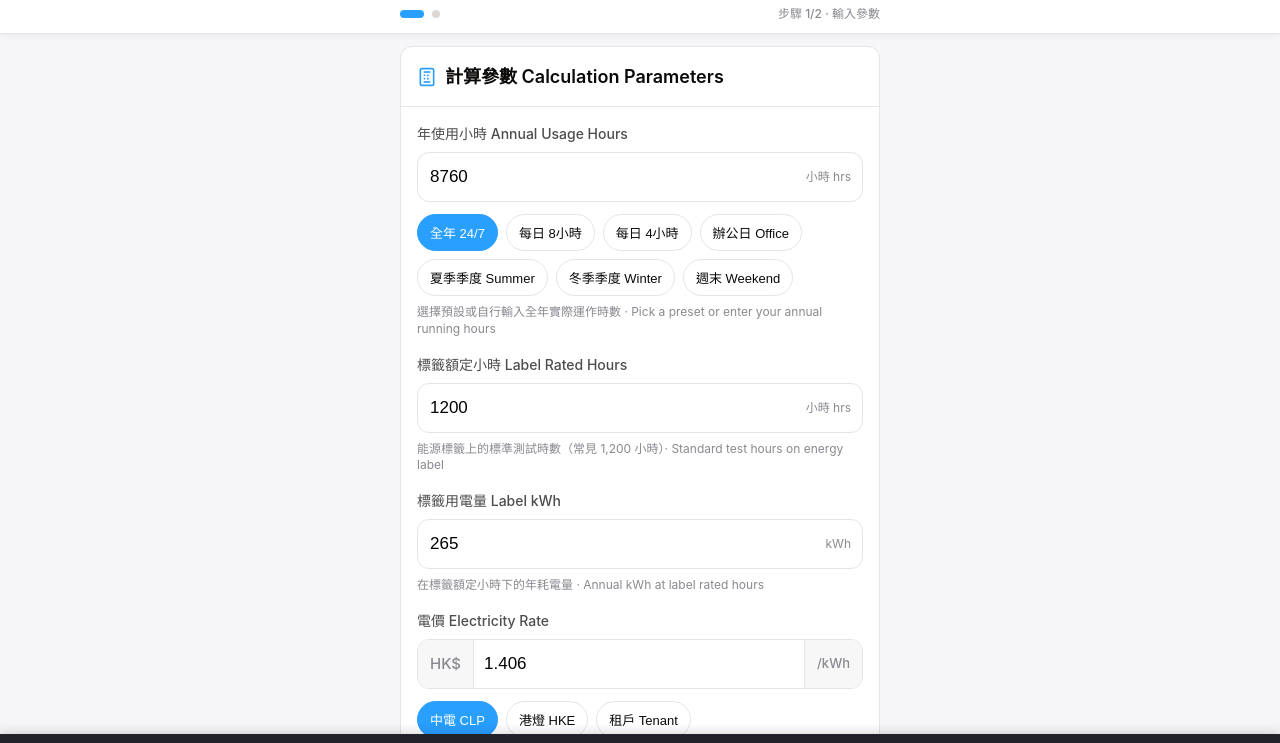
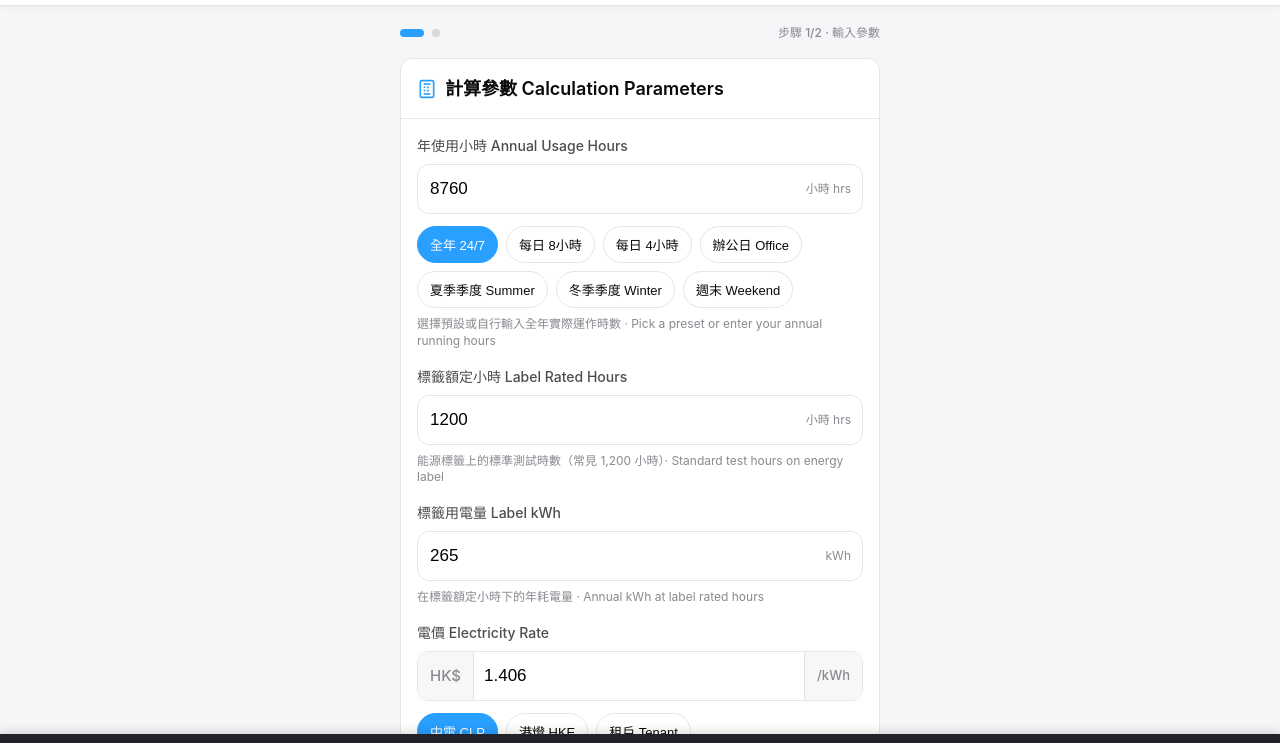
Before and after one commit to ralhkt/Hongkong-Appliance-Billing-Calculatorv2, a website: page index.html in a window 1280 px wide. Shown: the part 66-809 px from the top of the page. Drawn offline with Linux system fonts and the light colour scheme; no server answers.

Commit message:
Freeze only logo header bar, not step indicator
Move step dots out of the fixed top pane so only the app logo/title
stays pinned while scrolling; step indicator scrolls with form content.

```diff
--- a/index.html
+++ b/index.html
@@ -35,7 +35,7 @@
             --ios-bg: hsl(240, 20%, 97%);
             --radius: 0.75rem;
             --touch-target: 44px;
-            --top-pane-height: calc(7.25rem + env(safe-area-inset-top));
+            --top-pane-height: calc(4.5rem + env(safe-area-inset-top));
         }
 
         html {
@@ -142,7 +142,8 @@
             display: flex;
             align-items: center;
             gap: 0.5rem;
-            padding-bottom: 0.625rem;
+            padding: 0.375rem 0 0.75rem;
+            margin-bottom: 0.25rem;
         }
 
         .step-dot {
@@ -998,7 +999,7 @@
         <button id="iosInstallDismiss" class="ios-install-dismiss" aria-label="Dismiss">✕</button>
     </div>
 
-    <!-- Fixed top pane: header + step indicator -->
+    <!-- Fixed top pane: logo / app title only -->
     <div class="top-pane" id="topPane">
         <header class="header">
             <div class="container">
@@ -1019,18 +1020,17 @@
                 </div>
             </div>
         </header>
+    </div>
+
+    <!-- Main Content -->
+    <main class="main">
         <div class="container">
             <div class="step-indicator" aria-hidden="true">
                 <span class="step-dot active" id="stepDot1"></span>
                 <span class="step-dot" id="stepDot2"></span>
                 <span class="step-label" id="stepLabel">步驟 1/2 · 輸入參數</span>
             </div>
-        </div>
-    </div>
-
-    <!-- Main Content -->
-    <main class="main">
-        <div class="container">
+
             <!-- Step 1: Input -->
             <div id="stepInput" class="step-view active">
                 <div id="errorAlert" class="alert hidden">
```
Also changed, not shown: www/index.html (+9 -9 lines).
